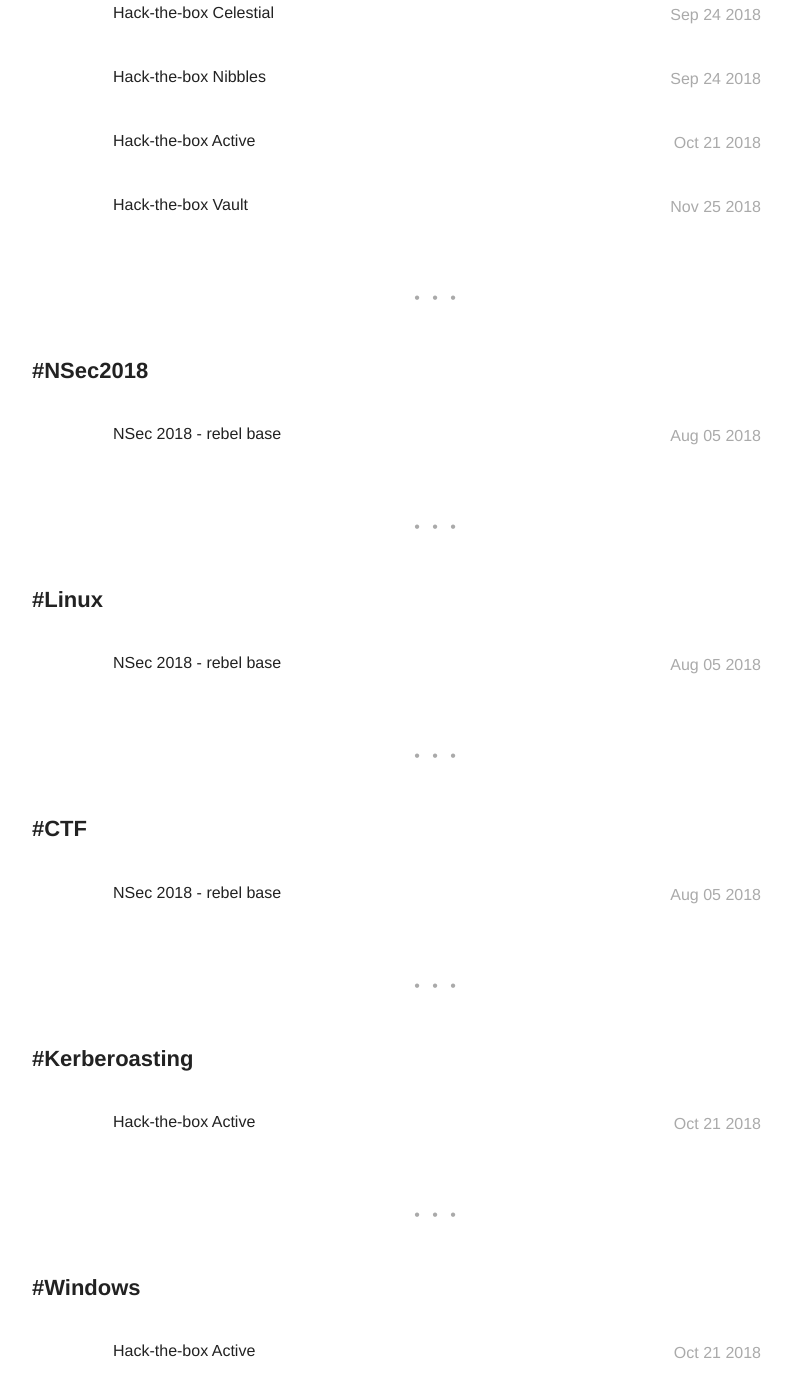
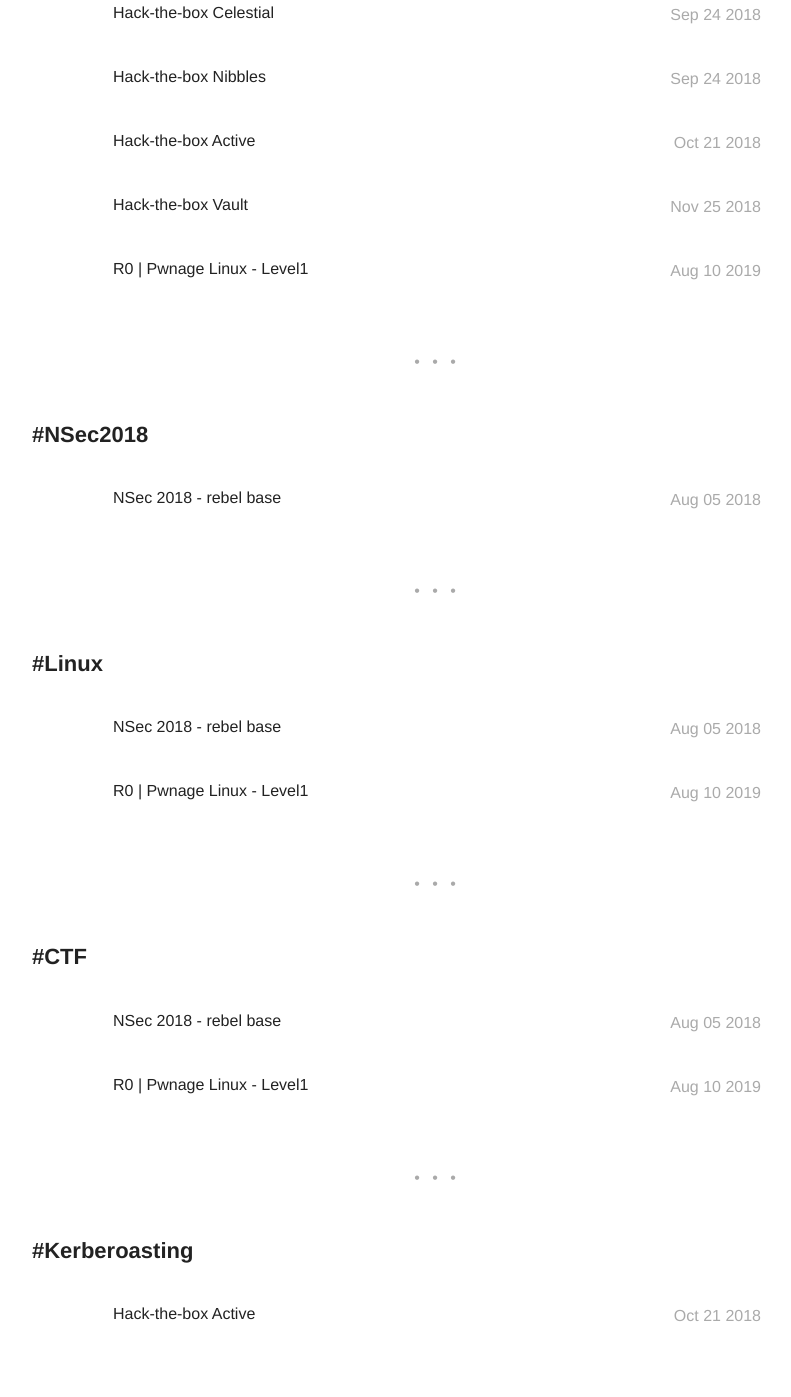
Before and after one commit to KevinCarroll7737/kevincarroll7737.github.io, a Jekyll site: the page built from tags.html, in a window 1280 px wide and 1400 px high, scrolled down 1620 px. Shown: the top 1397 px of the window, without its empty margins (203-994 px from the left). Built offline with Jekyll 4.4.1, drawn with Linux system fonts in a browser that asks for light colours; some of the changed text lies outside the part shown.

Commit message:
Modify 2019-08-10-R0-Pwnage-Linux-level1.markdown: typo

```diff
--- a/_posts/2019-08-10-R0-Pwnage-Linux-level1.markdown
+++ b/_posts/2019-08-10-R0-Pwnage-Linux-level1.markdown
@@ -1,5 +1,5 @@
 ---
-title: "R0 | Pwnage Linux - Level1""
+title: "R0 | Pwnage Linux - Level1"
 layout: post
 date: 2019-08-10
 tag:
@@ -10,7 +10,7 @@
 - CTF
 category: blog
 author: Srbx7
-description: R0 Challenge
+description: R0 | Pwnage Linux - Level1
 ---
 
 First let have a look at the source code: `cat /levels/level1.c`
```
